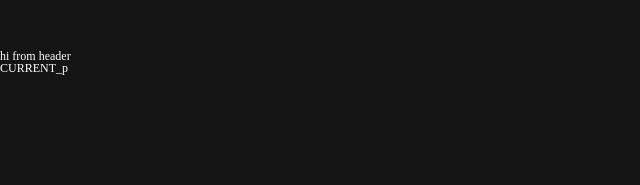
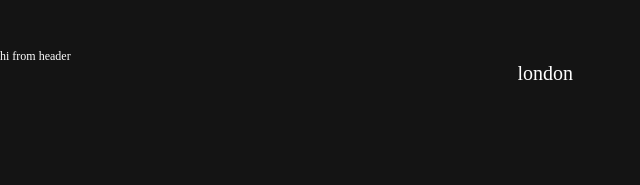
Before and after one commit to jay311311/weather_app, a React (Create React App) app: page / in a window 1280 px wide. Shown: the top 185 px of the page, without its empty margins (0-640 px from the left). Built offline with nearby package versions, Linux system fonts and the light colour scheme.

Commit message:
making a  CurrentWeather presenter

```diff
--- a/package.json
+++ b/package.json
@@ -7,6 +7,7 @@
     "@testing-library/react": "^9.5.0",
     "@testing-library/user-event": "^7.2.1",
     "axios": "^0.20.0",
+    "prop-types": "^15.7.2",
     "react": "^16.13.1",
     "react-dom": "^16.13.1",
     "react-router-dom": "^5.2.0",
--- a/src/Components/Router.js
+++ b/src/Components/Router.js
@@ -2,7 +2,7 @@ import React from "react";
 import {BrowserRouter as Router, Route, Redirect, Switch} from "react-router-dom";
 import Header from "./Header"
 import Current from "Routes/Current";
-import FiveDay from "Routes/Current";
+import FiveDay from "Routes/FiveDay";
 
 
 
@@ -12,7 +12,7 @@ export default () => (
         <Header/>
         <Switch>
         <Route path="/" exact component={Current} />
-        <Route path="/fiveweather"  component={FiveDay} />
+        <Route path="/forecast"  component={FiveDay} />
         <Redirect from ="*" to="/"/>
         </Switch>
         {/*:id의 의미는 :뒤에오는 것은 무엇이든 와도됨*/}
--- /dev/null
+++ b/src/Components/Section.js
@@ -0,0 +1,30 @@
+import React from "react";
+import styled from "styled-components";
+import PropTypes from "prop-types";
+
+const Container=styled.div`
+
+`;
+const Title = styled.span`
+color:white
+`;
+const Grid = styled.div`
+`
+
+const Section = ({title,children}) =>(
+    <Container>
+        <Title>{title}</Title>
+        <Grid>{children}</Grid>
+    </Container>
+)
+
+
+Section.propTypes={
+    title:PropTypes.string,
+    children:PropTypes.oneOfType([
+        PropTypes.arrayOf(PropTypes.node),
+        PropTypes.node
+      ])
+
+}
+export default Section
--- a/src/Routes/Current/CurrentContainer.js
+++ b/src/Routes/Current/CurrentContainer.js
@@ -1,21 +1,79 @@
 import React, { Component } from "react";
 import CurrentPresent from "./CurrentPresent"
-/* import { currentApi } from "../api"; */
-/*  import {currentApi} from "../api";  */
+import { currentApi } from "../../api";
 
-class CurrentContainer extends Component{
+
+export default class CurrentContainer extends Component{
     state={
-        currentApi : [],
+        weatherResults:null,
+        searchTerm:"london",
         error:null,
-        isLoading:true,
+        loading:true,
+        iconImage:null
 
     }
 
+
+
+    handleSubmit=(event)=>{
+        event.preventDefault();
+        const {searchTerm} = this.state;
+        if(searchTerm !==""){
+            this.searchByTerm();
+        }
+    }
+
+
+    updateTerm=(event)=>{
+        const {target:{value}} = event;
+        this.setState({
+            searchTerm: value
+        })
+        console.log(value)
+    }
+
+    searchByTerm = async () =>{
+        const {searchTerm,iconImage} = this.state;
+        this.setState({
+            loading:true
+        })
+        try{
+
+            const {data:weatherResults} = await  currentApi.search(searchTerm);
+            const iconImage = weatherResults.weather[weatherResults.weather.length-1];
+
+            this.setState({
+                iconImage,
+               weatherResults
+            })
+            console.log(weatherResults);
+        } catch{
+            this.setState({
+                error:"ican't find imformation"
+            })
+        } finally{
+            this.setState({
+                loading:false
+            })
+        }
+
+    }
+
+
     render(){
-        const {currentApi, error, isLoading} = this.state
+        const { error, iconImage,loading,weatherResults,searchTerm} = this.state
 
-        return<CurrentPresent currentApi={currentApi} error={error} isLoading={isLoading}/>
+        return(
+            <CurrentPresent
+                searchTerm={searchTerm}
+                weatherResults={weatherResults}
+                error={error}
+                loading={loading}
+                iconImage={iconImage}
+                handleSubmit={this.handleSubmit}
+                updateTerm={this.updateTerm}
+
+            />
+        )
     }
 }
-
-export default CurrentContainer
--- a/src/Routes/Current/CurrentPresent.js
+++ b/src/Routes/Current/CurrentPresent.js
@@ -1,3 +1,74 @@
-import React from "react";
+import React from 'react'
+import PropTypes from "prop-types"
+import styled from "styled-components"
+/* import Section from "../../Components/Section" */
 
-export default (currentApi) => "CURRENT_p"
+    const Container = styled.div`
+    display:flex;
+    justify-content:center;
+    align-items:center
+    `;
+    const Form = styled.form`
+    margin-bottom:50px
+    `;
+
+    const Input = styled.input`
+    all:unset;
+    font-size:20px;
+    `;
+
+    const Title= styled.span`
+    color:white
+    `
+    const Icon= styled.div`
+    background-image: url(${props=>props.bgUrl});
+    width:100px;
+    height:100px;
+
+    `
+    const temp = styled.div`
+    display:flex;
+    `
+
+        const CurrentPresent = ({
+            error,
+            loading,
+            weatherResults,
+            searchTerm,
+            handleSubmit,
+            updateTerm,
+            iconImage
+           })=>
+
+            <Container>
+                <Form onSubmit={handleSubmit}>
+                    <Input placeholder="enter city name" value={searchTerm} onChange={updateTerm}/>
+                </Form>
+
+                {loading ? null : (
+                <>
+                    <Title>{weatherResults.name}</Title>
+                    <Icon
+                        bgUrl={`https://openweathermap.org/img/wn/${iconImage.icon}@2x.png`}
+                        alt={iconImage.description}>
+                    </Icon>
+
+                </>
+                )
+                }
+            </Container>
+
+            CurrentPresent.propTypes={
+
+                error : PropTypes.string,
+                loading : PropTypes.bool.isRequired,
+                weatherResults : PropTypes.object,
+                searchTerm : PropTypes.string,
+                handleSubmit : PropTypes.func.isRequired,
+                updateTerm: PropTypes.func.isRequired,
+                iconImage:PropTypes.object
+
+            }
+
+
+export default CurrentPresent
--- a/src/Routes/FiveDay/FiveContainer.js
+++ b/src/Routes/FiveDay/FiveContainer.js
@@ -1,18 +1,32 @@
 import React from "react";
 import FivePresent from "./FivePresent"
-/*  import {FiveApi} from "../api";  */
+/* import {FiveApi} from "../api";   */
 
 class FiveContainer extends React.Component{
     state={
-        FiveWeather:null,
+        FiveResult:null,
+        searchTerm:"",
         error:null,
         isLoading:true
     }
 
+    handleSubmit = () =>{
+        const {searchTerm}= this.state
+        if(searchTerm !== ""){
+            this.searchByTerm()
+        }
+    }
+
+    searchByTerm = () =>{
+        const {searchTerm}= this.state
+
+    }
+
+
     render(){
-        const {FiveWeather, error, isLoading} = this.state
+        const {FiveResult, error, isLoading,searchTerm} = this.state
 
-        return<FivePresent FiveWeather={FiveWeather} error={error} isLoading={isLoading}/>
+        return<FivePresent FiveResult={FiveResult} searchTerm={searchTerm} error={error} isLoading={isLoading}/>
     }
 }
 
--- a/src/Routes/FiveDay/FivePresent.js
+++ b/src/Routes/FiveDay/FivePresent.js
@@ -1,3 +1,9 @@
-import React from "react";
+import React from 'react'
 
-export default (currentApi) => "FIVE_P"
+export default function FivePresent() {
+    return (
+        <div>
+            <h5>hi from 5</h5>
+        </div>
+    )
+}
--- a/src/api.js
+++ b/src/api.js
@@ -6,20 +6,31 @@ const api  = axios.create({
     params:{appid:"e71e68187e6da07eb17db48a8cf2dc1b"}
 })
 
- export const currentApi = {
-         currentWeather: (lat, lon) => api.get(`weather?lat=${lat}&lon=${lon}`,
-                         {params:lat, lon})
 
 
+
+
+/* export const currentApi = async() =>{
+  const currentWeather = await api.get(`weather?lat=35&lon=139`)
+  console.log(currentWeather.data)
+}
+
+/*  */
+
+
+
+ export const currentApi = {
+    search :(city) =>  api.get(`weather?q=${city}`)
      }
+
+
 
 /* api.get(`forecast?id=${cityId}`); */
 
 
 
   export const fiveDayApi ={
-    fiveWeather: (cityId) => api.get(`forecast?id=${cityId}`,
-    {params:cityId})
+    fiveWeather: (cityId) => api.get(`forecast?id=${cityId}`)
  }
 
 /* export default api */
```
